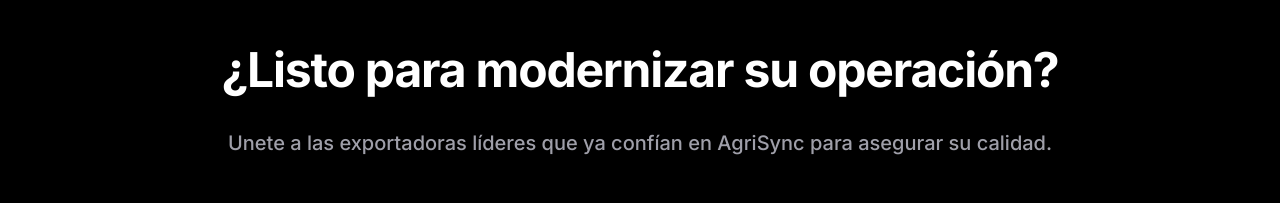
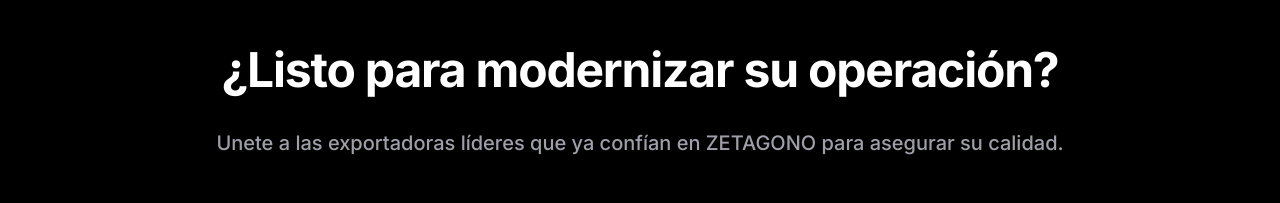
Before and after one commit to ZETA-01/AGRISYNC.IO-LANDING, a React (Vite) app: page / in a window 1280 px wide. Shown: the part 3280-3483 px from the top of the page. Built offline with nearby package versions, Linux system fonts and the light colour scheme.

Commit message:
Update company name from AgriSync to ZETAGONO

```diff
--- a/src/pages/LandingPage.tsx
+++ b/src/pages/LandingPage.tsx
@@ -28,7 +28,7 @@
         <section className="py-32 px-6 md:px-12 bg-black text-white text-center" id="demo">
            <div className="max-w-4xl mx-auto">
               <h2 className="heading-lg mb-8 tracking-tighter">¿Listo para modernizar su operación?</h2>
-              <p className="text-xl text-zinc-400 mb-12 font-medium">Unete a las exportadoras líderes que ya confían en AgriSync para asegurar su calidad.</p>
+              <p className="text-xl text-zinc-400 mb-12 font-medium">Unete a las exportadoras líderes que ya confían en ZETAGONO para asegurar su calidad.</p>
               <div className="flex flex-col sm:flex-row items-center justify-center gap-6">
                 <motion.a
                   href="/request-demo"
```
